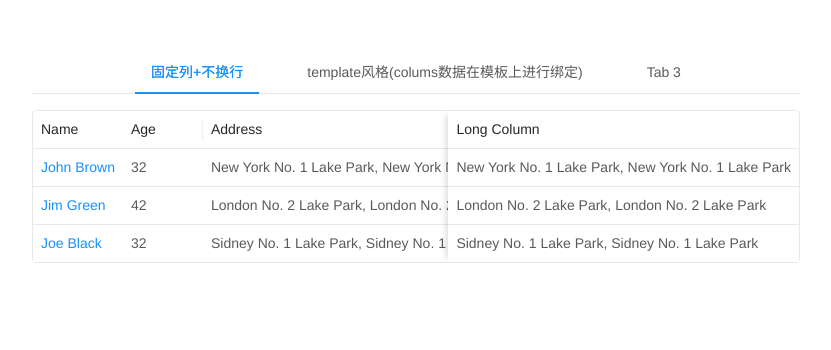
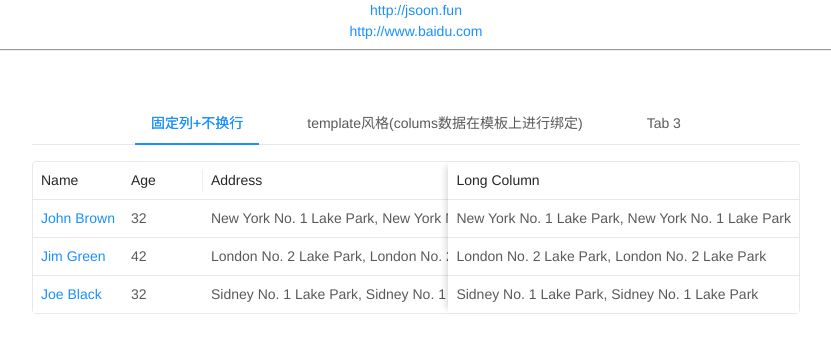
Before and after one commit to JSoon/antdv-demo, a Vue app: page / in a window 1280 px wide. Shown: the top 350 px of the page, without its empty margins (224-1055 px from the left). Built offline with nearby package versions, Linux system fonts and the light colour scheme.

Commit message:
New trials

```diff
--- a/src/App.vue
+++ b/src/App.vue
@@ -1,15 +1,19 @@
 <template>
   <div id="app">
+    <CompilationScope />
+    <hr>
     <AntTable />
   </div>
 </template>
 
 <script>
+import CompilationScope from './views/trials/slots/CompilationScope.vue';
 import AntTable from './views/components/AntTable.vue';
 
 export default {
   name: 'App',
   components: {
+    CompilationScope,
     AntTable,
   },
 };
--- /dev/null
+++ b/src/views/trials/slots/CompilationScope.vue
@@ -0,0 +1,34 @@
+<template>
+  <div>
+    <NavigationLink url="http://jsoon.fun">
+      {{ parentScope.url }}
+    </NavigationLink>
+    <br>
+    <NavigationLink url="http://www.baidu.com">
+      <template #default="childScope">
+        {{ childScope.url }}
+      </template>
+    </NavigationLink>
+  </div>
+</template>
+
+<script>
+import NavigationLink from './components/NavigationLink.vue';
+
+export default {
+  components: {
+    NavigationLink,
+  },
+  data() {
+    return {
+      parentScope: {
+        url: 'http://jsoon.fun',
+      },
+    };
+  },
+};
+</script>
+
+<style>
+
+</style>
--- /dev/null
+++ b/src/views/trials/slots/components/NavigationLink.vue
@@ -0,0 +1,16 @@
+<template>
+  <a :href="url" target="_blank">
+    <slot name="default" v-bind="{ url, }"></slot>
+  </a>
+</template>
+
+<script>
+export default {
+  props: {
+    url: {
+      type: String,
+      default: '',
+    },
+  },
+};
+</script>
```
